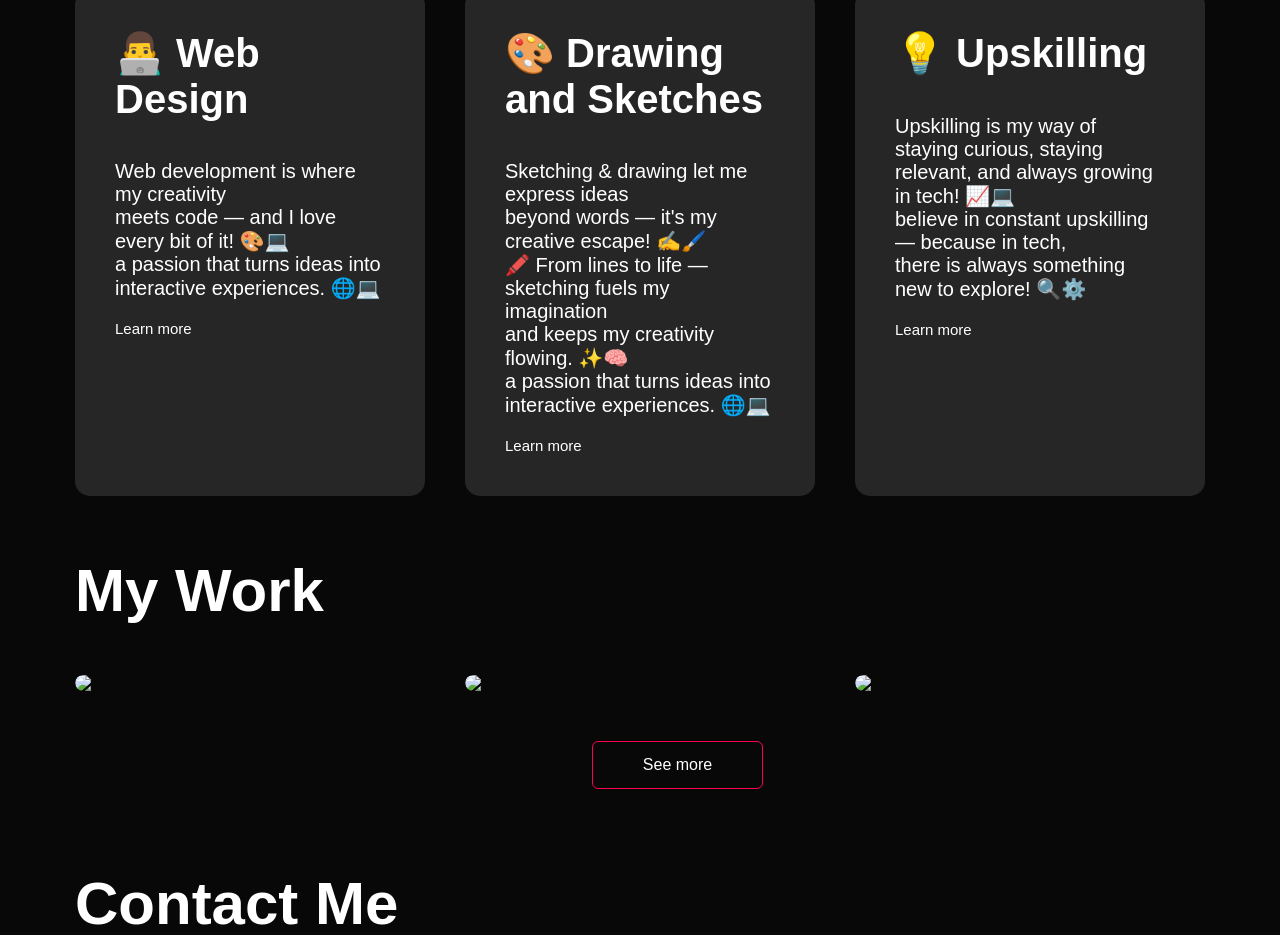
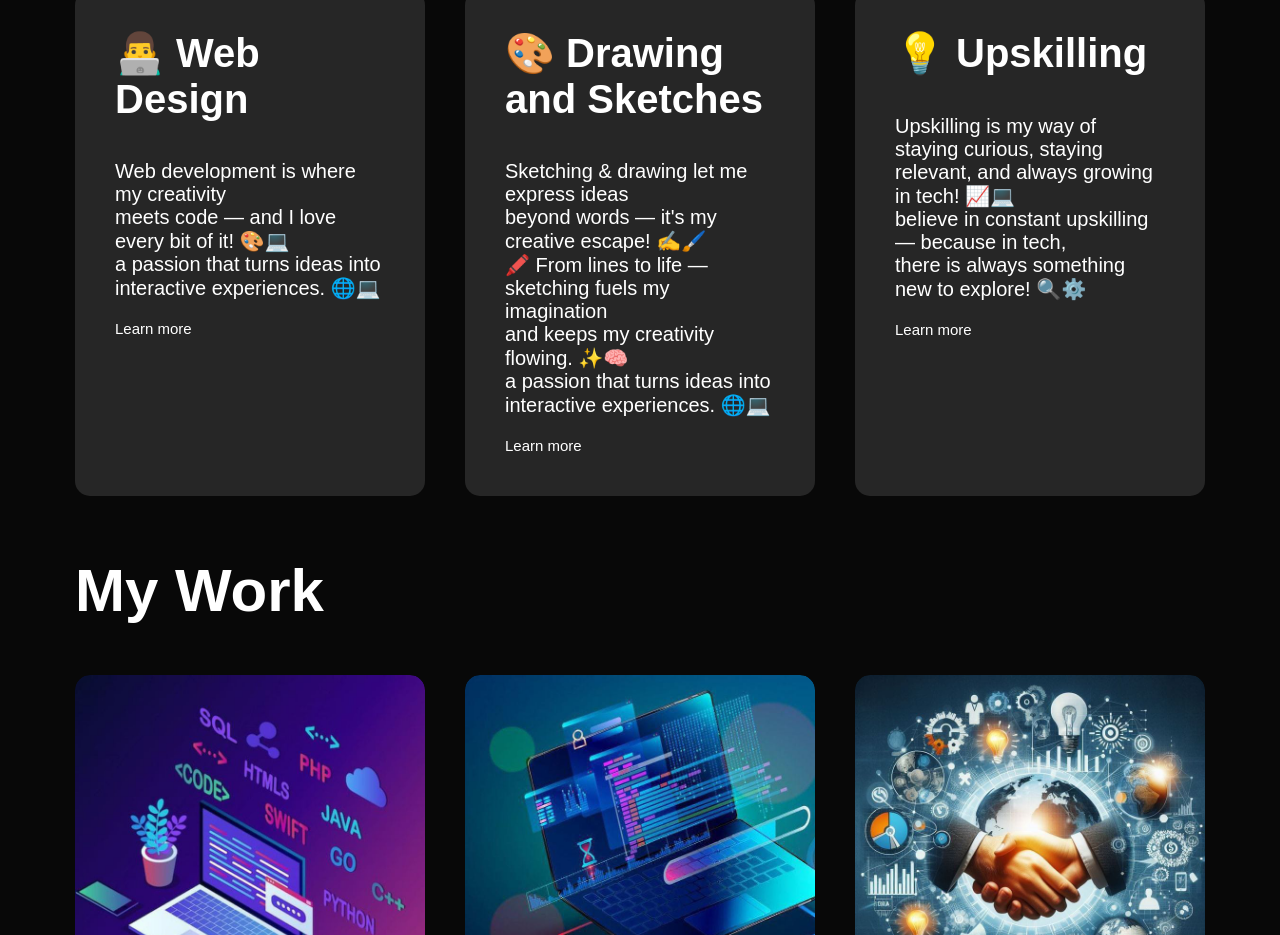
Before and after one commit to PratikGaikwad878/portfolio, a plain HTML site: page index.html in a window 1280 px wide. Shown: the part 1865-2800 px from the top of the page. Drawn offline with Linux system fonts and the light colour scheme; files whose address does not match are found by name.

Commit message:
Update index.html

```diff
--- a/index.html
+++ b/index.html
@@ -10,7 +10,7 @@
     <div id="header">
         <div class=" container ">
             <nav>
-                <img src="pg7.png.jpg" class="logo">
+                <img src="images/pg7.png.jpg" class="logo">
                     <ul>
 
                         <li><a href="#header"> Home</a></li>
@@ -35,7 +35,7 @@
     <div class ="container">
         <div class="row">
             <div class="about-col-1">
-                <img src="pg11.png.jpg">
+                <img src="images/pg11.png.jpg">
 
             </div>
             <div class="about-col-2">
@@ -122,7 +122,7 @@
         <h1 class="sub-title"> My Work</h1>
         <div class="work-list">
             <div class="work">
-                <img src="pg2.png.jpg">
+                <img src="images/pg2.png.jpg">
                 <div class="layer">
                     <h1>💻 Developing Projects</h1>
                     <p>🌟 I'm currently working on an exciting beginner-level web development project 💻, where I'm applying everything I've learned so far in HTML 🧱, CSS 🎨, and JavaScript ⚙️.
@@ -136,7 +136,7 @@
             </div>
 
             <div class="work">
-                <img src="pg13.png.jpg">
+                <img src="images/pg13.png.jpg">
                 <div class="layer">
                     <h1>🌐 Frontend of Websites</h1>
                     <p>🎯 My current focus is on developing the frontend of websites 🌐, using the skills I've gained in HTML 🧱, CSS 🎨, and JavaScript ⚙️.
@@ -149,7 +149,7 @@
             </div>
 
             <div class="work">
-                <img src="pg4.png.jpg">
+                <img src="images/pg4.png.jpg">
                 <div class="layer">
                     <h1>🤝 Connections </h1>
                     <p> I love connecting with new people and believe in the power of teamwork to achieve great things 💪🌟.
```
